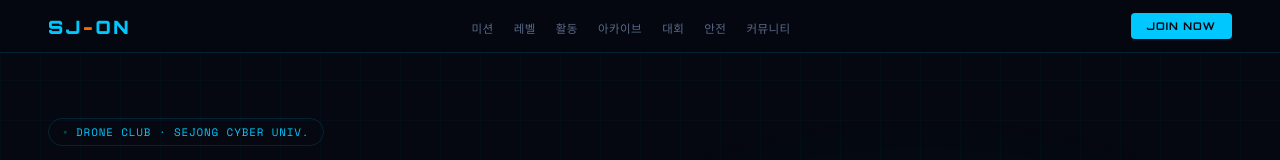
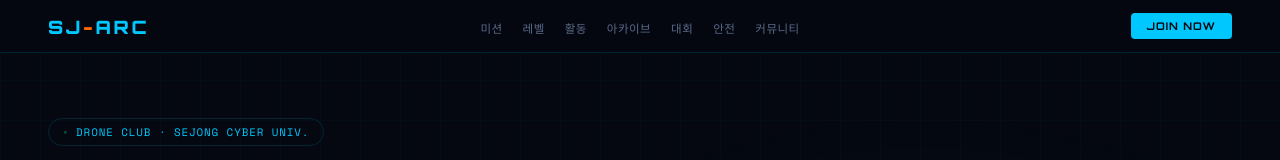
Before and after one commit to sj-arc-hub/sj-arc-hub.github.io, a plain HTML site: page index.html in a window 1280 px wide. Shown: the top 160 px of the page. Drawn offline with nearby package versions, Linux system fonts and the light colour scheme.

Commit message:
Update navigation logo from SJ-ON to SJ-ARC

```diff
--- a/index.html
+++ b/index.html
@@ -132,7 +132,7 @@ section{padding:52px 18px;}
 <body>
 
 <nav>
-  <div class="nav-logo">SJ<span>-</span>ON</div>
+  <div class="nav-logo">SJ<span>-</span>ARC</div>
   <ul class="nav-links">
     <li><a href="#mission">미션</a></li>
     <li><a href="#levels">레벨</a></li>
```
